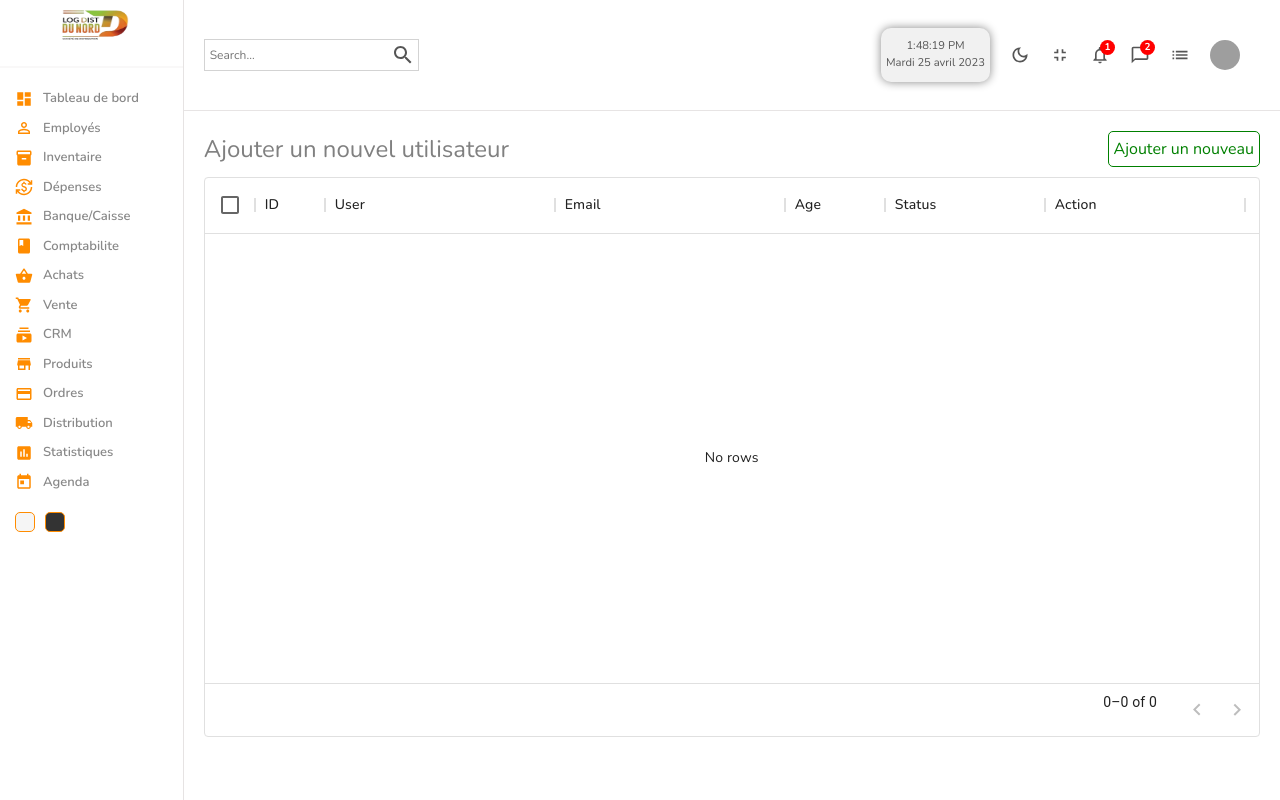
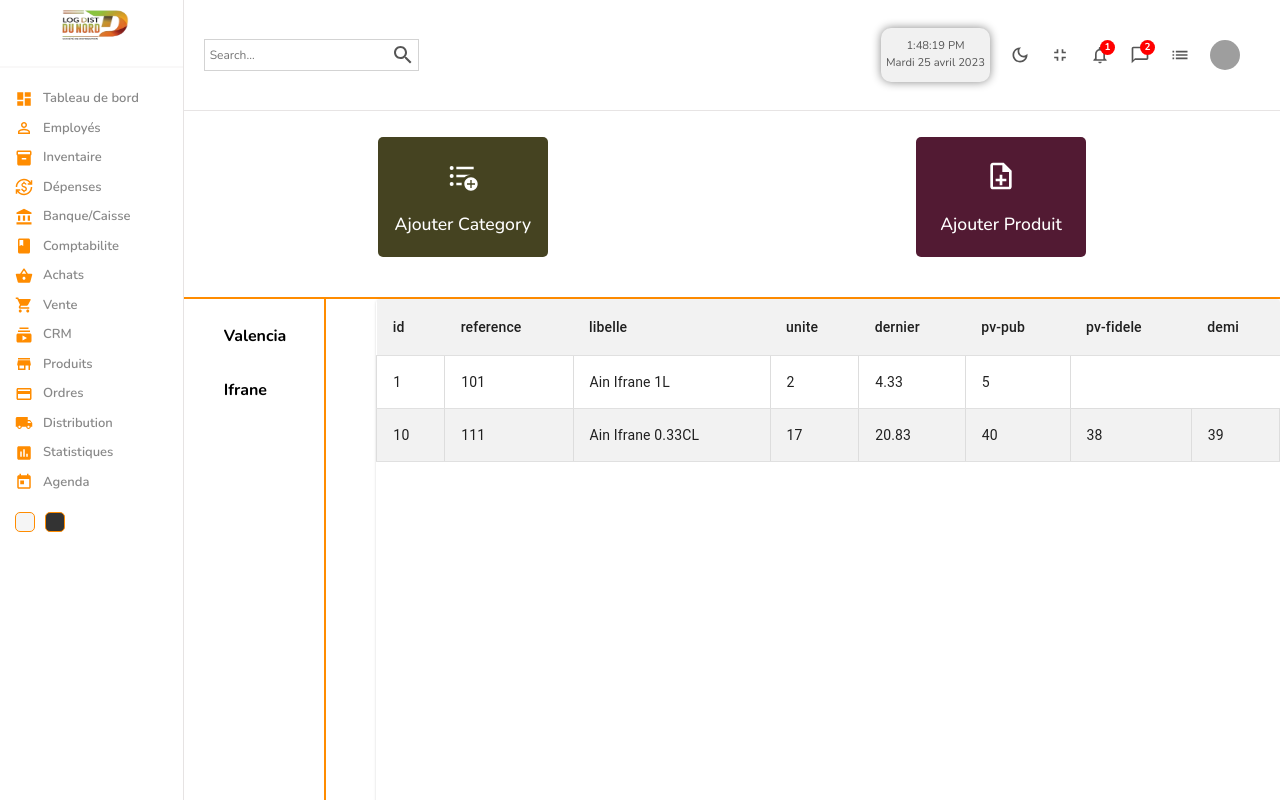
Before and after one commit to NabilHY/accounting-dash, a React (Create React App) app: page /products in a window 1280 px wide. Shown: the top 800 px of the page. Built offline with nearby package versions, Linux system fonts and the light colour scheme; sample sign-in values are in the browser's storage; grey boxes are pictures that could not be loaded.

Commit message:
Build the products component

```diff
--- a/src/App.js
+++ b/src/App.js
@@ -74,7 +74,7 @@ function App() {
             <Route path="products">
               <Route index element={
                <RequireAuth>
-                 <List />
+                 <Products />
                </RequireAuth>
               } />
               <Route path=":productId" element={<Single />} />
--- /dev/null
+++ b/src/components/categories/Category.jsx
@@ -0,0 +1,74 @@
+import { useEffect, useRef, useState } from 'react';
+import { Link, useLocation } from 'react-router-dom';
+import { articlesArray } from '../../mocks/articles/articles';
+import './categories.scss';
+
+const Categories = ({ onSelectedCategoryChange }) => {
+    const [sidebarNavItems, setSidebarNavItems] = useState([]);
+    const [selectedCategory, setSelectedCategory] = useState('ifrane')
+    const [activeIndex, setActiveIndex] = useState(0);
+    const [stepHeight, setStepHeight] = useState(0);
+    const sidebarRef = useRef();
+    const indicatorRef = useRef();
+    const location = useLocation();
+
+    const updatedCategoriesState = articlesArray.map((category) => {
+        return {
+            display: category,
+            section: category
+        }
+    })
+
+    const handleUpdateCitiesState = () => {
+        setSidebarNavItems(updatedCategoriesState);
+    }
+
+    useEffect(() => {
+        const stateUpdate = () => handleUpdateCitiesState();
+        return stateUpdate()
+    }, [])
+
+    useEffect(() => {
+        const sidebarEl = sidebarRef.current;
+        const activeEl = sidebarEl.childNodes[activeIndex];
+        if (activeEl) {
+            const activeElTop = activeEl.getBoundingClientRect().top - sidebarEl.getBoundingClientRect().top - 10;
+            const activeElHeight = activeEl.clientHeight;
+            indicatorRef.current.style.top = `${activeElTop}px`;
+            indicatorRef.current.style.height = `${activeElHeight}px`;
+        }
+    }, [activeIndex])
+
+    useEffect(() => {
+        setStepHeight(sidebarRef.current.clientHeight / sidebarNavItems.length);
+    }, [sidebarNavItems])
+
+    useEffect(() => {
+        const index = sidebarNavItems.findIndex((item) => location.pathname.includes(item.to));
+        setActiveIndex(index);
+    }, [location, sidebarNavItems])
+
+
+
+    const handleClick = (item) => {
+        setSelectedCategory(item.display);
+        onSelectedCategoryChange(item.display)
+    }
+
+    return (
+        <div className='categories'>
+            <div className="categoriesSidebar" ref={sidebarRef}>
+                {sidebarNavItems.map((item, index) => (
+                    <Link key={index} className={activeIndex === index ? 'active' : ''} onClick={() => handleClick(item)}>
+                    <div>
+                        <div>{item.display.charAt(0).toUpperCase() + item.display.slice(1)}</div>
+                    </div>
+                    </Link>
+                ))}
+            </div>
+            <div className="indicator" ref={indicatorRef}></div>
+      </div>
+    )
+};
+
+export default Categories;
--- /dev/null
+++ b/src/components/categories/categories.scss
@@ -0,0 +1,47 @@
+.categories {
+    position: relative;
+    display: flex;
+    justify-content: center;
+    align-items: start;
+    height: 100vh;
+}
+
+.categoriesSidebar {
+    display: flex;
+    flex-direction: column;
+    position: relative;
+    padding: 10px 0;
+    margin: 0 30px;
+}
+
+.categoriesSidebar a {
+    color: #000;
+    text-decoration: none;
+    font-weight: bold;
+    padding: 10px;
+    margin: 5px 0;
+    border-radius: 5px;
+}
+
+.categoriesSidebar a:hover {
+    background-color: #ff8c00;
+    color: #fff;
+}
+
+.categoriesSidebar a.active {
+    background-color: #eee;
+}
+
+.categoriesSidebar a .active {
+    color: #FFF;
+}
+
+.indicator {
+    position: absolute;
+    top: 0;
+    right: 0;
+    bottom: 0;
+    width: 2px;
+    background-color: #ff8c00;
+    transition: all 0.3s ease-in-out;
+}
--- a/src/components/datatable/Datatable.jsx
+++ b/src/components/datatable/Datatable.jsx
@@ -6,6 +6,10 @@ import "./datatable.scss";
 
 const Datatable = () => {
   const [data, setData] = useState([]);
+
+  useEffect(() => {
+    setData('')
+  })
 
 
   console.log(data);
--- a/src/components/quick-accesses/QuickAccess.jsx
+++ b/src/components/quick-accesses/QuickAccess.jsx
@@ -14,6 +14,7 @@ import LocalShippingIcon from "@mui/icons-material/LocalShipping";
 import { HiUpload } from "react-icons/hi";
 import { AiFillPrinter } from "react-icons/ai";
 import { IoMdDownload } from "react-icons/io";
+import { MdFormatListBulletedAdd, MdOutlineNoteAdd } from "react-icons/md";
 import "./quick-access.scss";
 
 const QuickAccess = ({ type }) => {
@@ -155,6 +156,20 @@ const QuickAccess = ({ type }) => {
         background: "#000",
       }
       break;
+    case "ajouter-category":
+      data = {
+        title: "Ajouter Category",
+        icon: <MdFormatListBulletedAdd />,
+        background: "#454321",
+      }
+      break;
+    case "ajouter-produit":
+      data = {
+        title: "Ajouter Produit",
+        icon:  <MdOutlineNoteAdd />,
+        background: "#521A33",
+      }
+      break;
     default:
       break;
   }
--- a/src/components/table/Table.jsx
+++ b/src/components/table/Table.jsx
@@ -1,4 +1,4 @@
-import { useState } from 'react';
+import { useState, useEffect } from 'react';
 import Table from "@mui/material/Table";
 import TableBody from "@mui/material/TableBody";
 import TableCell from "@mui/material/TableCell";
@@ -9,12 +9,19 @@ import Paper from "@mui/material/Paper";
 import "./table.scss";
 
 const List = ({ data, heade }) => {
-
   const [rows, setRows] = useState(data);
   const [headers, setHeaders] = useState(heade);
 
-    return (
-      <TableContainer component={Paper} className="table">
+  useEffect(() => {
+    setRows(data);
+  }, [data]);
+
+  if (!data || !heade) {
+    return null;
+  }
+
+  return (
+    <TableContainer component={Paper} className="table">
       <Table sx={{ minWidth: 650 }} aria-label="simple table">
         <TableHead>
           <TableRow>
@@ -25,11 +32,11 @@ const List = ({ data, heade }) => {
         </TableHead>
         <TableBody>
             {
-              rows.map((row) => (
+              data.map((row) => (
                 <TableRow key={row.id}>
-                {Object.keys(row).map((property) => (
-                  <TableCell key={`${row.id}-${property}`} className="tableCell">{row[property]}</TableCell>
-                ))}
+                  {Object.keys(row).map((property) => (
+                    <TableCell key={`${row.id}-${property}`} className="tableCell">{row[property]}</TableCell>
+                  ))}
               </TableRow>
               ))
           }
--- a/src/mocks/articles/articles.js
+++ b/src/mocks/articles/articles.js
@@ -26,18 +26,18 @@ export const articles = [
             {
                 'id': 1,
                 'reference': 101,
-                'libelle': 'Jus Valencia Juper 1L',
-                'unite': 12,
-                'dernier': 3.33,
+                'libelle': 'Ain Ifrane 1L',
+                'unite': 2,
+                'dernier': 4.33,
                 'pv-pub': 5.00,
 
             },
             {
                 'id': 10,
                 'reference': 111,
-                'libelle': 'Jus Valencia Nectar Abtal',
-                'unite': 27,
-                'dernier': 30.83,
+                'libelle': 'Ain Ifrane 0.33CL',
+                'unite': 17,
+                'dernier': 20.83,
                 'pv-pub': 40.00,
                 'pv-fidele': 38.00,
                 'demi': 39.00
@@ -45,3 +45,17 @@ export const articles = [
         ]
     }
 ]
+
+export const headers = [
+    'id',
+    'reference',
+    'libelle',
+    'unite',
+    'dernier',
+    'pv-pub',
+    'pv-fidele',
+    'demi',
+]
+
+export const articlesArray = articles.map((category) => Object.keys(category)[0]);
+console.log(articlesArray);
--- a/src/routes/products/Product.jsx
+++ b/src/routes/products/Product.jsx
@@ -1,14 +1,51 @@
-import React from 'react';
+import React, { useState, useEffect } from 'react';
 import Sidebar from '../../components/sidebar/Sidebar';
 import Navbar from '../../components/navbar/Navbar';
+import Categories from '../../components/categories/Category';
+import List from '../../components/table/Table';
+import QuickAccess from '../../components/quick-accesses/QuickAccess';
+import { articles, headers } from '../../mocks/articles/articles';
 import "./products.scss";
 
 const Products = () => {
+  const [selectedCategory, setSelectedCategory] = useState('ifrane');
+  const [data, setData] = useState('');
+
+  useEffect(() => {
+    console.log(headers);
+  }, [headers]);
+
+  useEffect(() => {
+    const getArrayByKey = (key) => {
+      for (const item of articles) {
+        if (item.hasOwnProperty(key)) {
+          setData(item[key]);
+        }
+      }
+    }
+    return getArrayByKey(selectedCategory);
+  }, [selectedCategory])
+
+  useEffect(() => {
+    console.log(data)
+  }, [data]);
+  const handleSelectedCategoryChange = (category) => {
+    setSelectedCategory(category);
+  }
+
   return (
     <div className="product">
       <Sidebar />
       <div className="productContainer">
         <Navbar />
+        <div className="quick-access-container">
+          <QuickAccess type='ajouter-category' />
+          <QuickAccess type='ajouter-produit' />
+        </div>
+        <div className="componentsContainer">
+          <Categories selectedCategory={selectedCategory} onSelectedCategoryChange={handleSelectedCategoryChange} />
+          <List data={data} heade={headers} />
+        </div>
       </div>
     </div>
   )
--- a/src/routes/products/products.scss
+++ b/src/routes/products/products.scss
@@ -0,0 +1,19 @@
+.product {
+    display: flex;
+    .productContainer {
+        flex: 6;
+        .componentsContainer {
+            display: flex;
+            gap: 50px;
+            margin-top: 30px;
+            border-top: 2px #ff8c00 solid;
+        }
+
+        .quick-access-container {
+            display: grid;
+            grid-template-columns: repeat(auto-fit, minmax(150px, 1fr));
+            margin-bottom: 20px;
+            padding: 10px;
+        }
+    }
+}
```
Also changed, not shown: src/components/listingTable/ListingTable.jsx (added, +42 -0 lines), src/mocks/employees/employees.js (added, +7 -0 lines), src/components/listingTable/ListingTable.scss (added).
